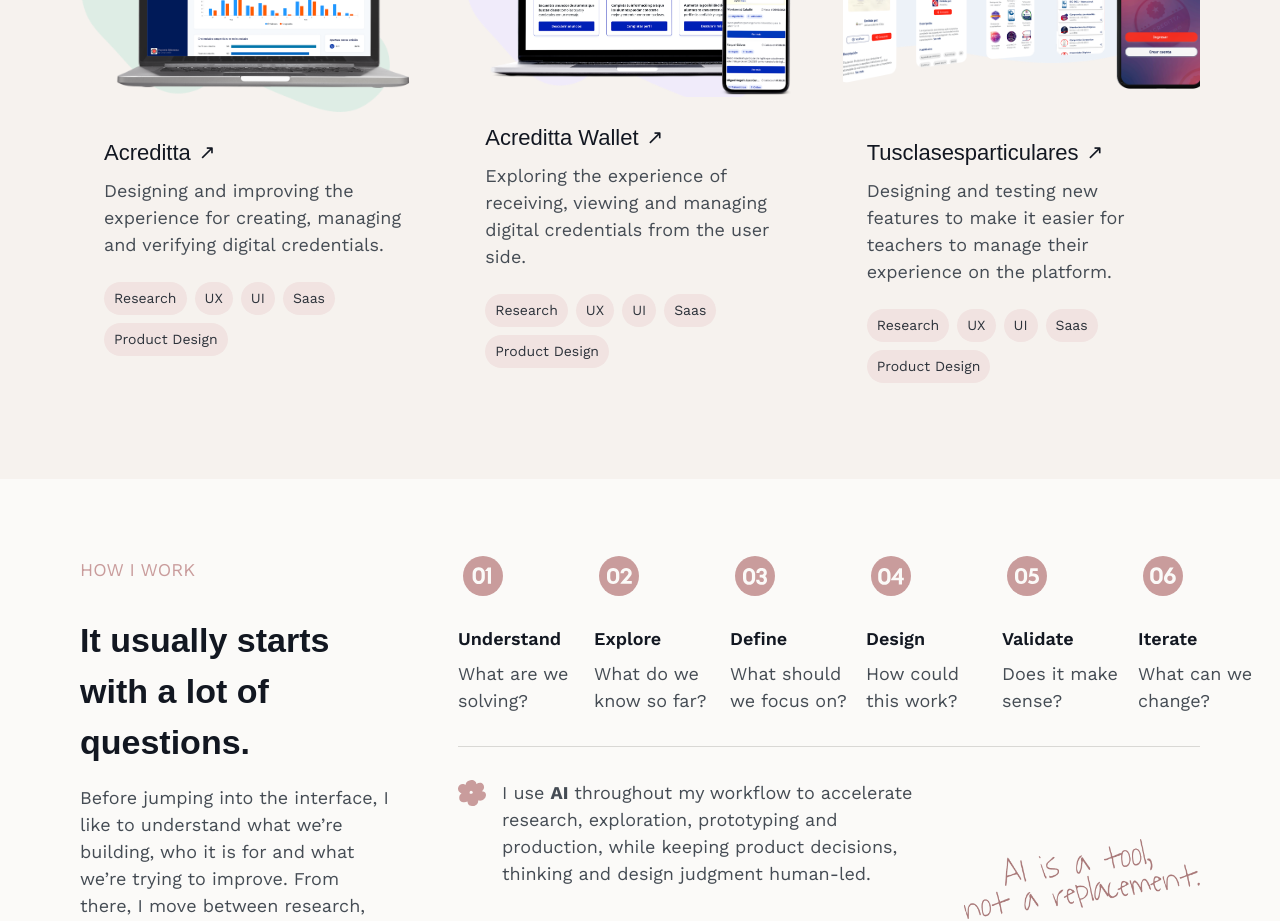
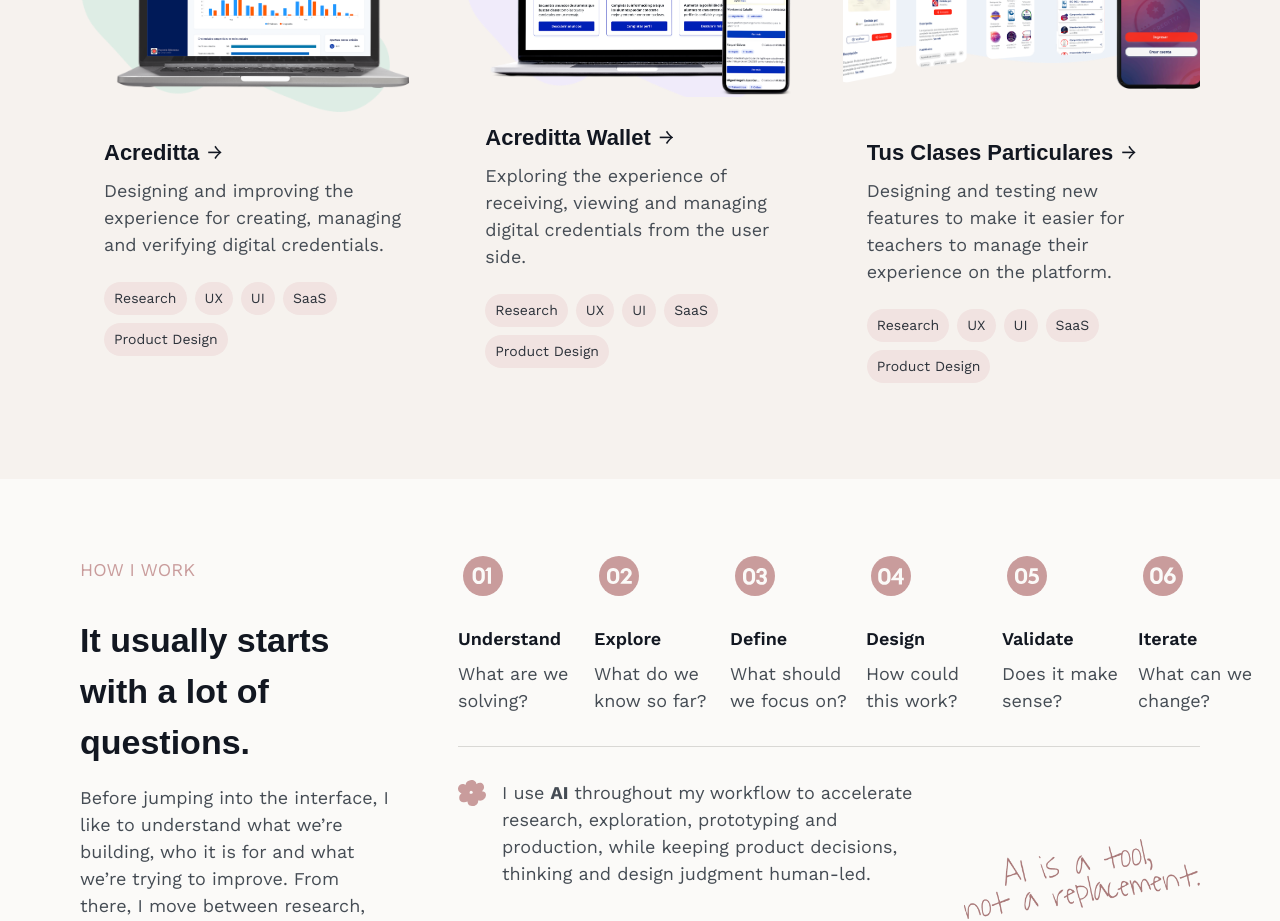
Before and after one commit to danielamunozclavijo28-ops/portfolio-daniela, a Next.js app: page / in a window 1280 px wide. Shown: the part 940-1861 px from the top of the page. Built offline with nearby package versions, Linux system fonts and the light colour scheme.

Commit message:
Refine selected work typography

```diff
--- a/components/home/SelectedWork.tsx
+++ b/components/home/SelectedWork.tsx
@@ -10,7 +10,7 @@
       "Designing and improving the experience for creating, managing and verifying digital credentials.",
     image: "/images/work/work-1.png",
     aspectRatio: "1782 / 1124",
-    tags: ["Research", "UX", "UI", "Saas", "Product Design"],
+    tags: ["Research", "UX", "UI", "SaaS", "Product Design"],
   },
   {
     title: "Acreditta Wallet",
@@ -19,16 +19,16 @@
       "Exploring the experience of receiving, viewing and managing digital credentials from the user side.",
     image: "/images/work/work-2.png",
     aspectRatio: "1782 / 1048",
-    tags: ["Research", "UX", "UI", "Saas", "Product Design"],
+    tags: ["Research", "UX", "UI", "SaaS", "Product Design"],
   },
   {
-    title: "Tusclasesparticulares",
+    title: "Tus Clases Particulares",
     href: "/work/tus-clases-particulares",
     description:
       "Designing and testing new features to make it easier for teachers to manage their experience on the platform.",
     image: "/images/work/work-3.png",
     aspectRatio: "1782 / 1124",
-    tags: ["Research", "UX", "UI", "Saas", "Product Design"],
+    tags: ["Research", "UX", "UI", "SaaS", "Product Design"],
   },
 ];
 
@@ -90,7 +90,7 @@
                 <div className="flex w-full flex-1 flex-col gap-6 p-4 md:p-6">
                   <div className="flex w-full flex-col gap-2">
                     <div className="flex items-center gap-2">
-                      <h3 className="font-display text-[22px] font-normal leading-normal text-foreground">
+                      <h3 className="font-display text-[22px] font-semibold leading-normal text-foreground">
                         {project.title}
                       </h3>
 
@@ -98,7 +98,7 @@
                         aria-hidden="true"
                         className="text-[20px] leading-none text-foreground"
                       >
-                        ↗
+                        →
                       </span>
                     </div>
 
```
